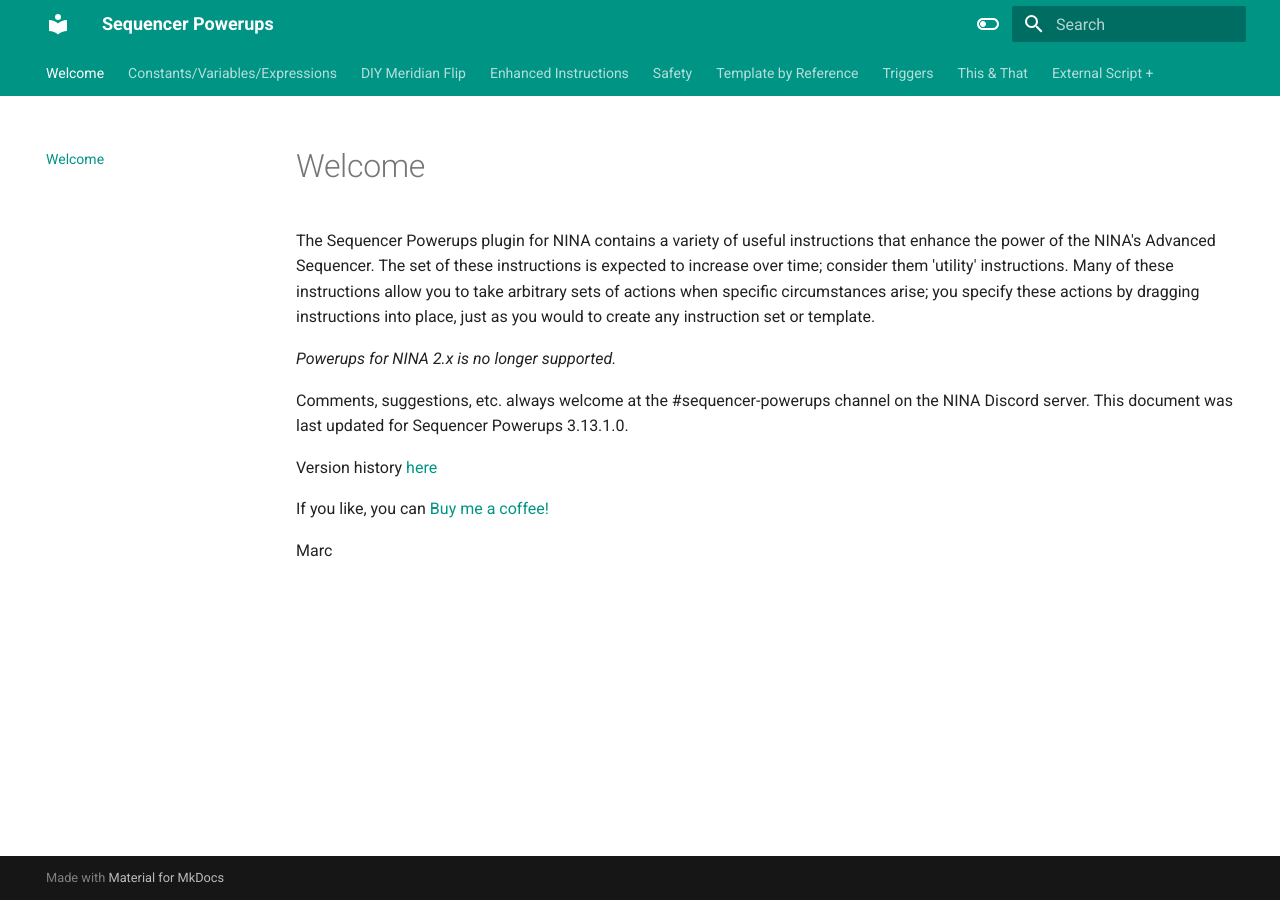
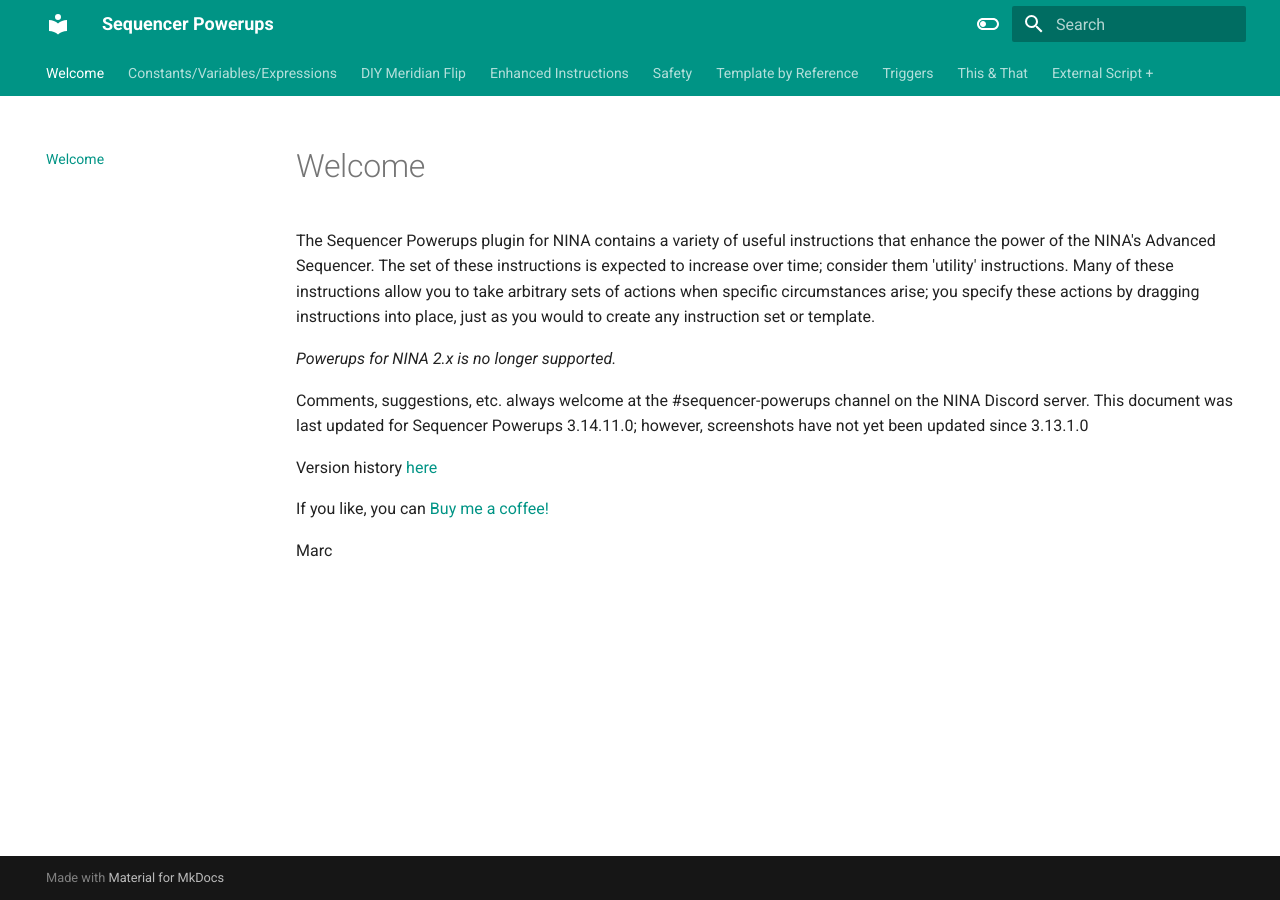
Before and after one commit to marcblank/marcblank.github.io, an MkDocs documentation site: the page built from docs/index.md, in a window 1280 px wide. Built offline with MkDocs 1.6.1 and Material for MkDocs 9.7.7, drawn with Linux system fonts in a browser that asks for light colours.

Commit message:
Docs update

```diff
--- a/docs/index.md
+++ b/docs/index.md
@@ -4,7 +4,7 @@
 
 *Powerups for NINA 2.x is no longer supported.*
 
-Comments, suggestions, etc. always welcome at the #sequencer-powerups channel on the NINA Discord server.  This document was last updated for Sequencer Powerups 3.13.1.0.
+Comments, suggestions, etc. always welcome at the #sequencer-powerups channel on the NINA Discord server.  This document was last updated for Sequencer Powerups 3.14.11.0; however, screenshots have not yet been updated since 3.13.1.0
 
 Version history [here](https://bitbucket.org/zorkmid/nina.plugin.when/src/master/README.md)
 
```
